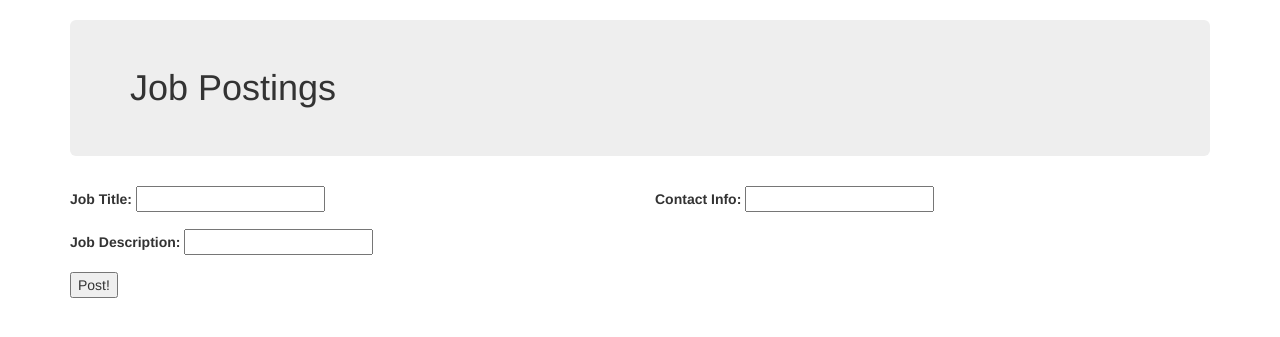
After one commit to ccbpeden/job_board, a PHP site: page /index.html in a window 1280 px wide. The commit adds this page. Shown: the top 337 px of the page. Run offline with PHP 8.4, Linux system fonts and the light colour scheme.

Commit message:
Add working object and form

```diff
--- /dev/null
+++ b/web/index.html
@@ -0,0 +1,41 @@
+<!DOCTYPE html>
+<html>
+  <head>
+    <link href='https://maxcdn.bootstrapcdn.com/bootstrap/3.3.7/css/bootstrap.min.css' rel='stylesheet' integrity='sha384-BVYiiSIFeK1dGmJRAkycuHAHRg32OmUcww7on3RYdg4Va+PmSTsz/K68vbdEjh4u' crossorigin='anonymous'>
+    <meta charset='utf-8'>
+    <title>Job Postings</title>
+  </head>
+  <body>
+    <div class='container'>
+      <h1 class='jumbotron'>Job Postings</h1>
+      <form action='/output'>
+        <div class='row'>
+          <div class='col-sm-6'>
+            <div class='form-group'>
+              <label for='title'>Job Title:</label>
+              <input type='text' name='title'>
+            </div>
+
+            <div class='form-group'>
+              <label for='description'>Job Description:</label>
+              <input type='text' name='description'>
+            </div>
+          </div>
+
+          <div class='col-sm-6'>
+            <div class='form-group'>
+              <label for='contact'>Contact Info:</label>
+              <input type='text' name='contact'>
+            </div>
+          </div>
+        </div>
+
+        <div class='row'>
+          <div class='col-sm-12'>
+            <button type='submit'>Post!</button>
+          </div>
+        </div>
+      </form>
+    </div>
+  </body>
+</html>
--- a/web/index.php
+++ b/web/index.php
@@ -0,0 +1,4 @@
+<?php
+    $website = require_once __DIR__.'/../app/app.php';
+    $website->run();
+?>
```
Also changed, not shown: app/app.php (+75 -1 lines), src/JobOpening.php (+15 -0 lines).
